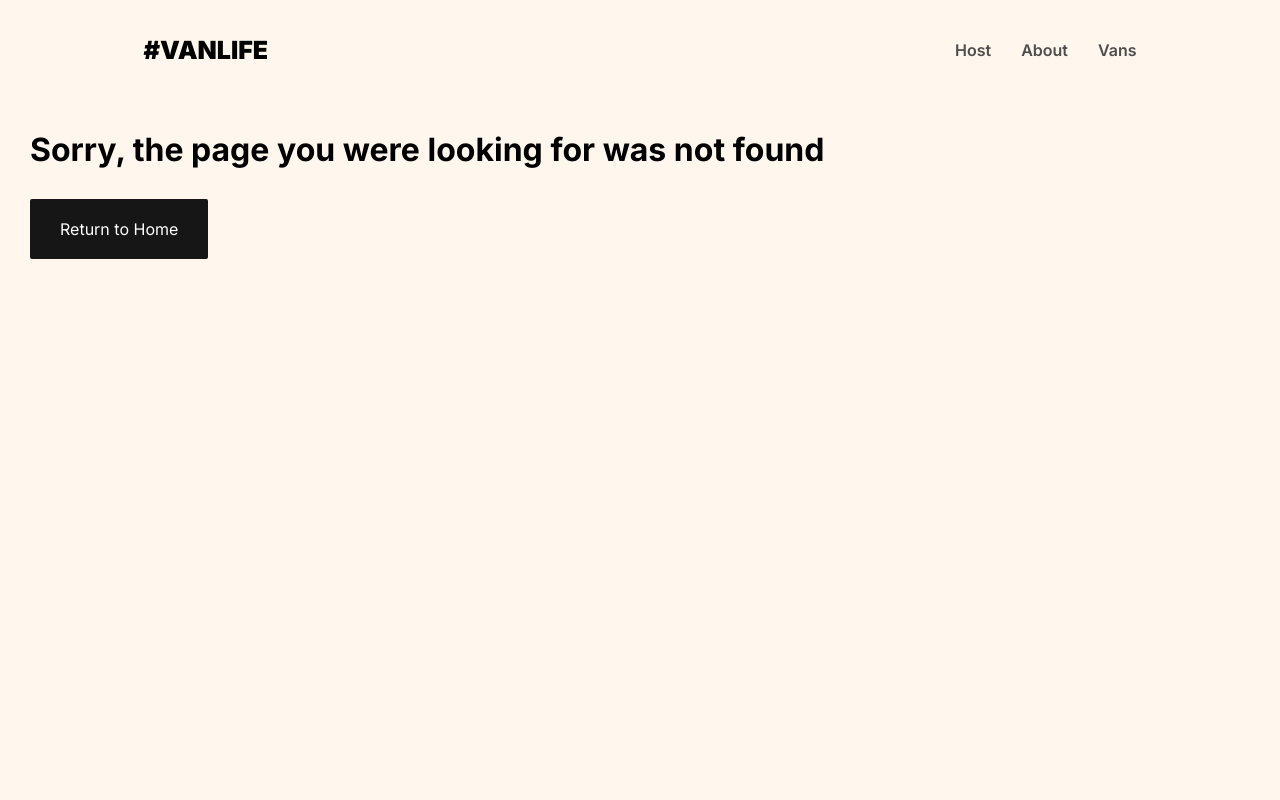
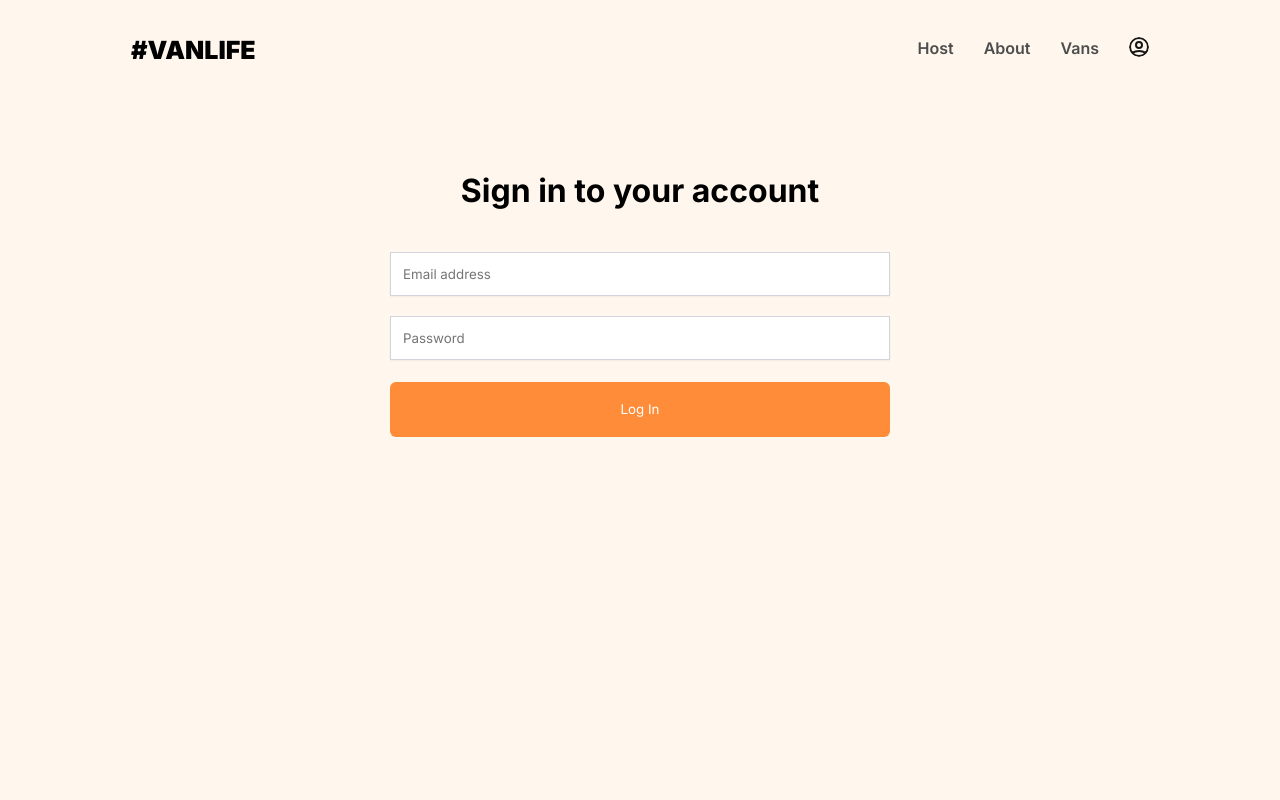
Before and after one commit to matijazuber/vanlife-page, a React (Vite) app: page /login in a window 1280 px wide. Before the commit this address had no page. Shown: the top 800 px of the page. Built offline with nearby package versions, Linux system fonts and the light colour scheme; what miragejs would draw is missing.

Commit message:
created a simple login form

```diff
--- a/src/App.jsx
+++ b/src/App.jsx
@@ -15,6 +15,7 @@
 import HostVanPhotos from "./components/host/HostVanPhotos";
 import HostVanInfo from "./components/host/HostVanInfo";
 import PageNotFound from "./pages/404";
+import Login from "./pages/login";
 
 function App() {
   return (
@@ -24,6 +25,7 @@
           <Route path="*" element={<PageNotFound></PageNotFound>}></Route>
           <Route index element={<Home />} />
           <Route path="/about" element={<About />} />
+          <Route path="/login" element={<Login />}></Route>
           <Route path="/vans" element={<Vans />} />
           <Route path="/vans/:id" element={<VanInfo />} />
           <Route path="host" element={<HostLayout />}>
--- a/src/components/Header.jsx
+++ b/src/components/Header.jsx
@@ -1,4 +1,5 @@
 import { NavLink, Link } from "react-router-dom";
+import loginIcon from "../assets/Icon.svg";
 
 const Header = () => {
   const activeStyle = {
@@ -53,6 +54,9 @@
           >
             Vans
           </NavLink>
+          <NavLink to="/login">
+            <img src={loginIcon} style={{ width: "20px" }}></img>
+          </NavLink>
         </nav>
       </header>
     </>
--- a/src/index.css
+++ b/src/index.css
@@ -438,3 +438,44 @@
 .van-type-filter.selected {
   background-color: #506665;
 }
+
+.login-container {
+  display: flex;
+  flex-direction: column;
+  align-items: center;
+  margin-top: 50px;
+}
+
+.login-container h1 {
+  font-family: Inter;
+}
+
+.login-form {
+  display: flex;
+  flex-direction: column;
+  width: 100%;
+  max-width: 500px;
+  height: 100vh;
+}
+
+.login-form input {
+  border: 1px solid rgba(209 213 219);
+  height: 40px;
+  margin-top: 20px;
+  text-indent: 10px;
+  font-family: "Inter";
+  box-shadow: 0px 1px 2px rgba(0, 0, 0, 0.05);
+  font-weight: 400;
+}
+.login-form > input:focus {
+  outline: none;
+}
+.login-form > button {
+  background-color: #ff8c38;
+  border: none;
+  border-radius: 6px;
+  height: 55px;
+  margin-top: 22px;
+  color: white;
+  font-family: "Inter", sans-serif;
+}
--- /dev/null
+++ b/src/pages/login.jsx
@@ -0,0 +1,46 @@
+import { useState } from "react";
+
+const Login = () => {
+  const [loginFormData, setLoginFormData] = useState({
+    email: "",
+    password: "",
+  });
+  const handleSubmit = (e) => {
+    e.preventDefault();
+    console.log(loginFormData);
+  };
+
+  const handleChange = (e) => {
+    const { name, value } = e.target;
+    setLoginFormData((prev) => ({
+      ...prev,
+      [name]: value,
+    }));
+  };
+  return (
+    <>
+      <div className="login-container">
+        <h1>Sign in to your account</h1>
+        <form onSubmit={handleSubmit} className="login-form">
+          <input
+            name="email"
+            type="email"
+            onChange={handleChange}
+            placeholder="Email address"
+            value={loginFormData.email}
+          ></input>
+          <input
+            name="password"
+            type="password"
+            onChange={handleChange}
+            placeholder="Password"
+            value={loginFormData.password}
+          ></input>
+          <button>Log In</button>
+        </form>
+      </div>
+    </>
+  );
+};
+
+export default Login;
```
Also changed, not shown: src/assets/Icon.svg (added).
